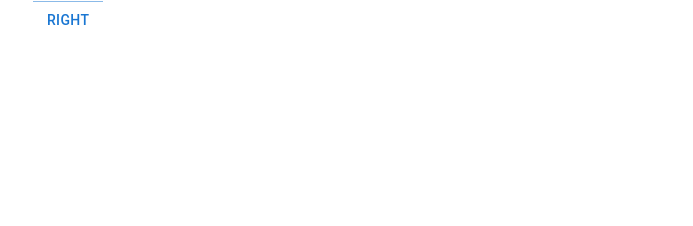
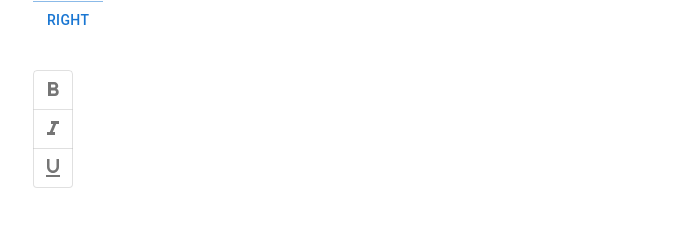
Before and after one commit to Dulatto/react-mui, a React (Create React App) app: page / in a window 1280 px wide. Shown: the part 480-706 px from the top of the page, without its empty margins (31-724 px from the left). Built offline with nearby package versions, Linux system fonts and the light colour scheme.

Commit message:
mui toggle

```diff
--- a/src/components/MuiButton.tsx
+++ b/src/components/MuiButton.tsx
@@ -3,9 +3,16 @@
 import FormatBoldIcon from '@mui/icons-material/FormatBold';
 import FormatItalicIcon from '@mui/icons-material/FormatItalic';
 import FormatUnderlinedIcon from '@mui/icons-material/FormatUnderlined';
+import {useState} from 'react';
 
 
 export const MuiButton = () => {
+  const [formats, setFormats] = useState<string | null>(null)
+
+  const handleFormatChange =(_event: React.MouseEvent<HTMLElement>, updatedFormats: string | null) =>{
+   setFormats(updatedFormats);
+  }
+
   return (
       <Stack spacing={4}>
     <Stack spacing={2} direction='row'>
@@ -48,6 +55,19 @@
       <Button >Right</Button>
       </ButtonGroup>
     </Stack>
+    <Stack direction='row'>
+      <ToggleButtonGroup
+      aria-label='text formatting'
+      size='small' color='success'
+      value={formats}
+      onChange={handleFormatChange}
+      orientation='vertical'
+      exclusive >
+        <ToggleButton value='bold' aria-label='bold'><FormatBoldIcon/></ToggleButton>
+        <ToggleButton value='italic' aria-label='italic'><FormatItalicIcon/></ToggleButton>
+        <ToggleButton value='underlined' aria-label='underlined'><FormatUnderlinedIcon/></ToggleButton>
+      </ToggleButtonGroup>
+    </Stack>
     </Stack>
   )
 }
```
